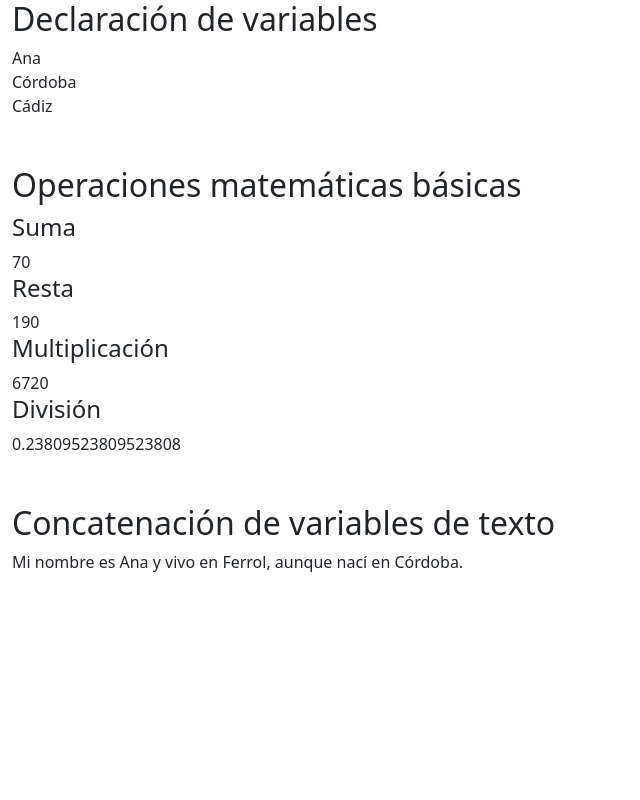
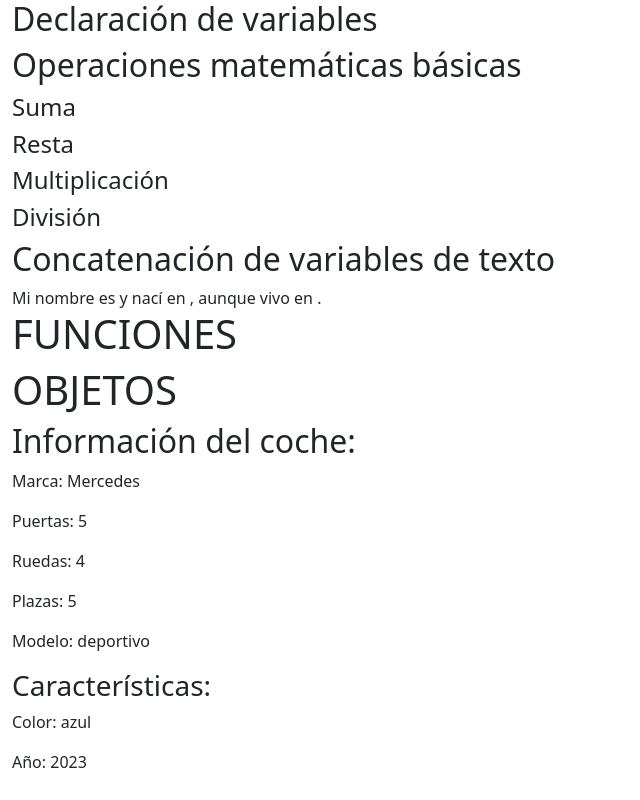
Before and after one commit to anaencinasd/primeros-pasos-con-js, a plain HTML site: page index.html in a window 1280 px wide. Shown: the whole page, without its empty margins (0-640 px from the left). Drawn offline with nearby package versions, Linux system fonts and the light colour scheme.

Commit message:
ejercicio hasta funciones

```diff
--- a/index.html
+++ b/index.html
@@ -6,7 +6,7 @@
     <meta name="viewport" content="width=device-width, initial-scale=1.0">
     <title>Primeros pasos Javascript</title>
     <link href="https://cdn.jsdelivr.net/npm/bootstrap@5.3.0-alpha3/dist/css/bootstrap.min.css" rel="stylesheet" integrity="sha384-KK94CHFLLe+nY2dmCWGMq91rCGa5gtU4mk92HdvYe+M/SXH301p5ILy+dN9+nJOZ" crossorigin="anonymous">
-    <script src="main.js"></script>
+
 
 </head>
 <body class="container-fluid">
@@ -45,12 +45,35 @@
 
         <h2>Concatenación de variables de texto</h2>
 
-        Mi nombre es <script>document.write (nombre)</script> y vivo en <script> document.write (LivingPlace)</script>, aunque nací en <script>document.write (BirthPlace)</script>.
+        Mi nombre es <script>document.write(nombre)</script> y nací en <script>;document.write(BirthPlace)</script> , aunque vivo en <script>;document.write(LivingPlace)</script>.
 
+        <h1>FUNCIONES</h1>
+
+        <script>
+        document.write (saludo ('mundo'))
+        document.write ('<br>')
+        document.write (sumar(2,6))
+        document.write ('<br>')
+        document.write (esPar(5))
+
+        </script>
+
+        <section>
+            <h1>OBJETOS</h1>
+            <p id="objetoCoche"></p>
+
+
+
+
+
+
+    </section>
 
     </main>
 
 
 
+
+<script src="main.js"></script>
 </body>
 </html>
--- a/main.js
+++ b/main.js
@@ -22,6 +22,7 @@ let LivingPlace = 'Ferrol'
 console.log (LivingPlace);
 
 const DaysYear = 365;
+
 console.log(DaysYear)
 const MonthsYear = 12;
 console.log(MonthsYear)
@@ -70,3 +71,47 @@ function sumar(a,b){
 }
 
 console.log (sumar (20,30))
+
+function esPar(numero){
+
+    if(numero % 2 ===0){
+        return true; // es par
+    }
+    else {
+        return false; // es impar
+    }
+}
+
+console.log(esPar(4))
+console.log(esPar(5))
+
+let coche ={
+    marca: "Mercedes",
+    puertas:5,
+    ruedas:4,
+    plazas: 5,
+    modelo: "deportivo",
+    características:{
+        color:"azul",
+        anyo:2023,
+    }
+
+}
+
+console.log(coche)
+
+let objetoCoche = document.getElementById('objetoCoche')
+
+let cochePantalla = `
+<h2>Información del coche:</h2>
+<p>Marca: ${coche.marca}</p>
+<p>Puertas: ${coche.puertas}</p>
+<p>Ruedas: ${coche.ruedas}</p>
+<p>Plazas: ${coche.plazas}</p>
+<p>Modelo: ${coche.modelo}</p>
+<h3>Características:</h3>
+<p>Color: ${coche.características.color}</p>
+<p>Año: ${coche.características.anyo}</p>
+`;
+
+objetoCoche.innerHTML = cochePantalla;
```
Also changed, not shown: 1 other file.
